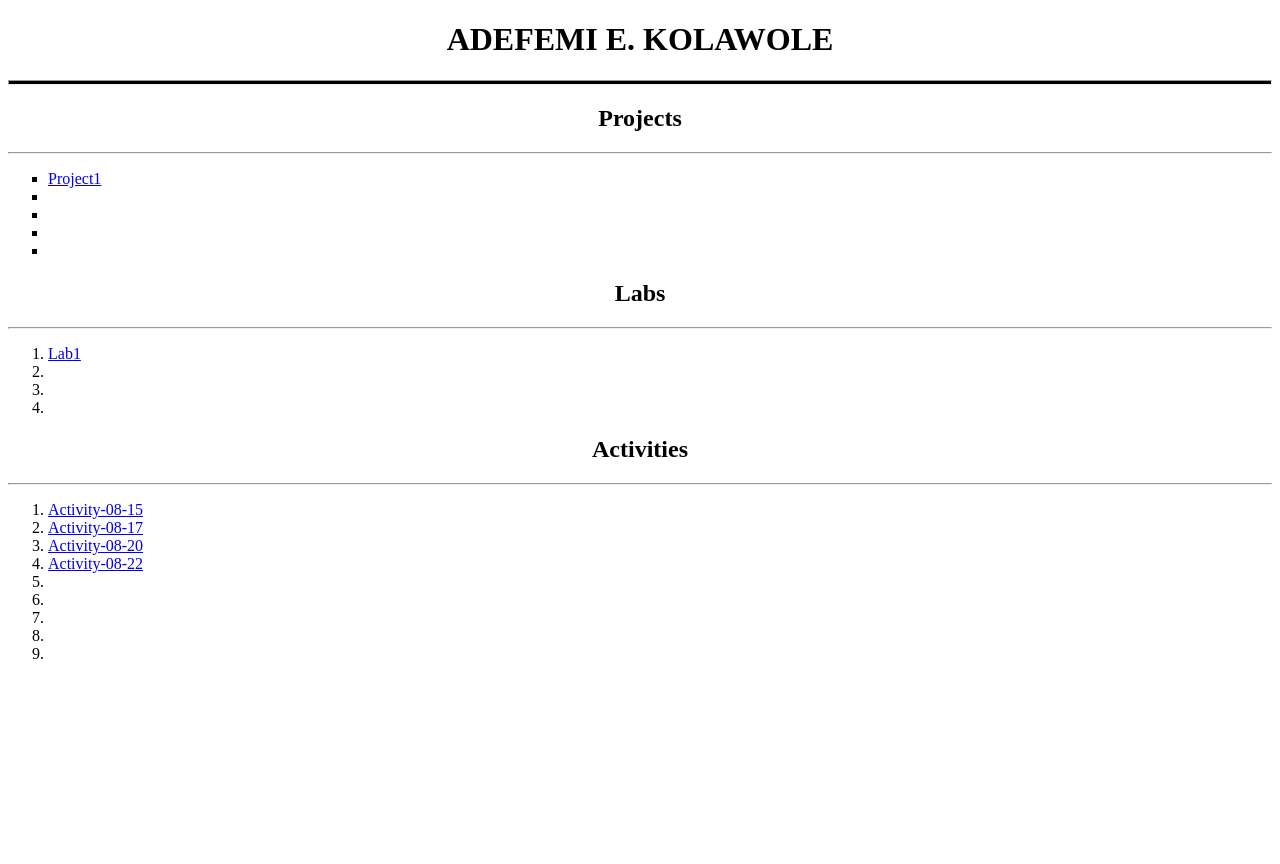
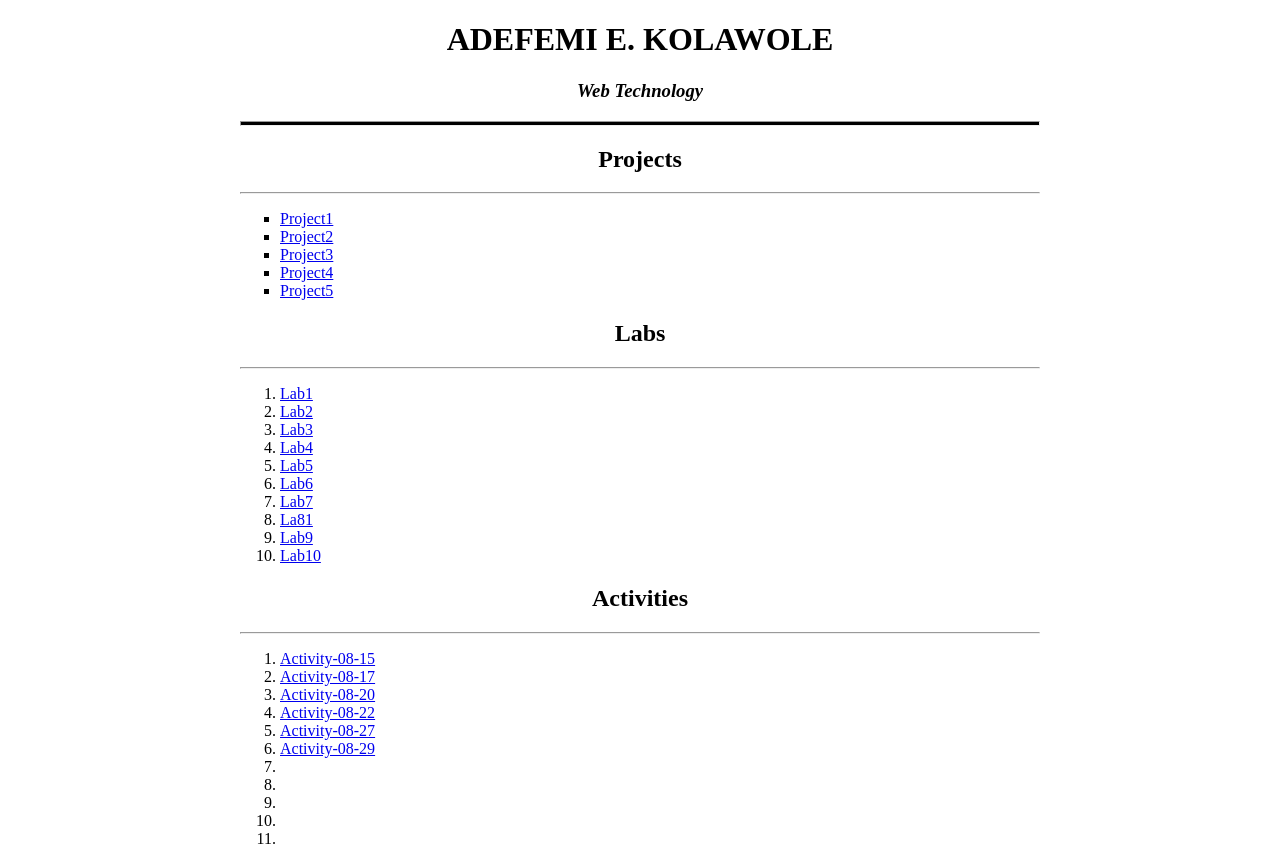
Before and after one commit to ElijahKolawole/AlterVIsta, a plain HTML site: page index.html in a window 1280 px wide. Before the commit the page ends 800 px from the top, so only its background shows below. Drawn offline with Linux system fonts and the light colour scheme.

Commit message:
edited index

```diff
--- /dev/null
+++ b/Acitivity/Activity-08-27-style.css
@@ -0,0 +1,30 @@
+ h1{
+ background-color:pink;
+ font-style:italic;
+ }
+ body{
+ background-color:cyan;
+ margin-left:10%;
+  margin-right:10%;
+ }
+ .sub1{
+ color: blue;
+ font-size: 40px;
+ }
+ .sub2{
+  color: yellow;
+ font-size: 10px;
+ }
+  h3.sub2{
+background-color: green;
+ }
+ #special{
+ background-color: gray;
+ font-weight: bold;
+ }
+ .ggc{
+ font-size : 150%;
+ text-shadow: 5px 3px 2px gray;
+ color: green;
+
+ }
--- a/index.html
+++ b/index.html
@@ -1,27 +1,44 @@
 <!DOCTYPE html>
-<html>
+<html lang ="en" style = " ">
 <head>
   <meta charset="utf-8">
   <meta name="generator" content="AlterVista - Editor HTML"/>
   <title></title>
 </head>
-<body>
-<h1  style = "text-align:center;">ADEFEMI E. KOLAWOLE</h1><hr style = " height:3px; color:black;background-color: black;"/>
+<body style = "min-width:800px; padding: auto;  max-width: 800px; margin: auto; ">
+<h1  style = "text-align:center;">ADEFEMI E. KOLAWOLE</h1>
+<h3 style = "font-style: italic; text-align: center;"> Web Technology</h3> <hr style = " height:3px; color:black;background-color: black;"/>
 <h2 style ="text-align:center;">Projects </h2 > <hr/>
 <ul style = "list-style-type: square;">
 
 <li><a href = "Project1.html">Project1</a><br/></li>
-<li></li>
-<li></li>
-<li></li>
-<li></li>
+<li><a href = "Project2.html">Project2</a><br/></li>
+<li><a href = "Project3.html">Project3</a><br/></li>
+
+<li><a href = "Project4.html">Project4</a><br/></li>
+<li><a href = "Project5.html">Project5</a><br/></li>
+
 </ul>
 <h2 style ="text-align:center;"> Labs</h2> <hr/>
 <ul style = "list-style-type:sqaure;" >
 <li><a href = "Lab1.html"> Lab1</a><br/></li>
-<li></li>
-<li></li>
-<li></li>
+<li><a href = "Lab2.html"> Lab2</a><br/></li>
+
+<li><a href = "Lab3.html"> Lab3</a><br/></li>
+
+<li><a href = "Lab4.html"> Lab4</a><br/></li>
+
+<li><a href = "Lab5.html"> Lab5</a><br/></li>
+<li><a href = "Lab6.html"> Lab6</a><br/></li>
+<li><a href = "Lab7.html"> Lab7</a><br/></li>
+
+<li><a href = "Lab8.html"> La81</a><br/></li>
+
+<li><a href = "Lab9.html"> Lab9</a><br/></li>
+
+<li><a href = "Lab10.html"> Lab10</a><br/></li>
+
+
 
 </ul>
 <h2 style ="text-align:center;">Activities </h2> <hr/>
@@ -39,6 +56,8 @@
 <li><a href = "Activity-08-17.html"> Activity-08-17</a><br/></li>
 <li><a href = "Activity-08-20.html"> Activity-08-20</a><br/></li>
 <li><a href = "Activity-08-22.html"> Activity-08-22</a><br/></li>
+<li><a href = "Activity-08-27.html"> Activity-08-27</a><br/></li>
+<li><a href = "Activity-08-29.html"> Activity-08-29</a><br/></li>
 <li></li>
 <li></li>
 <li></li>
```
Also changed, not shown: Acitivity/Activity-08-27.html (added, +61 -0 lines), Acitivity/Activity-08-29.html (added).
